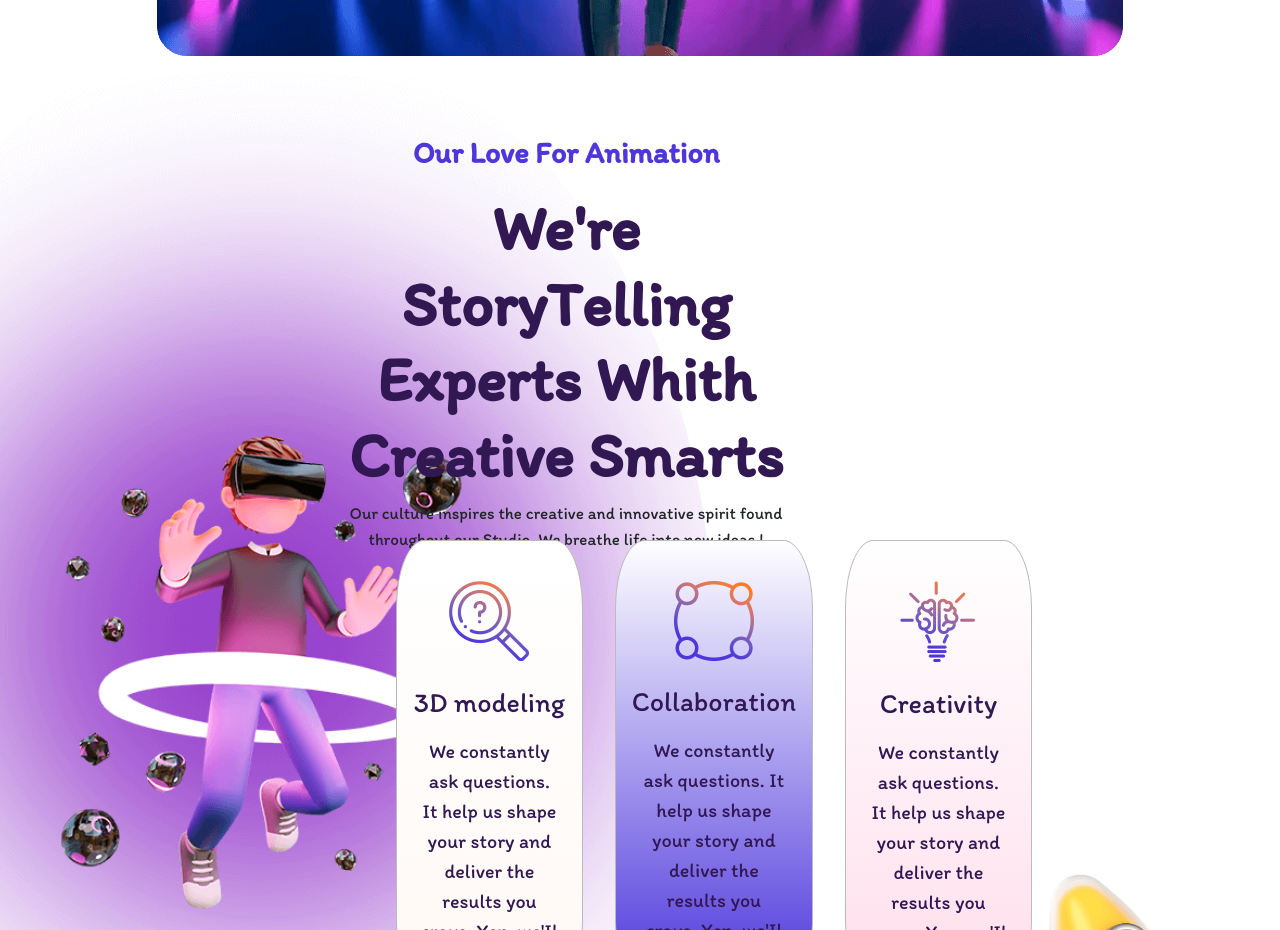
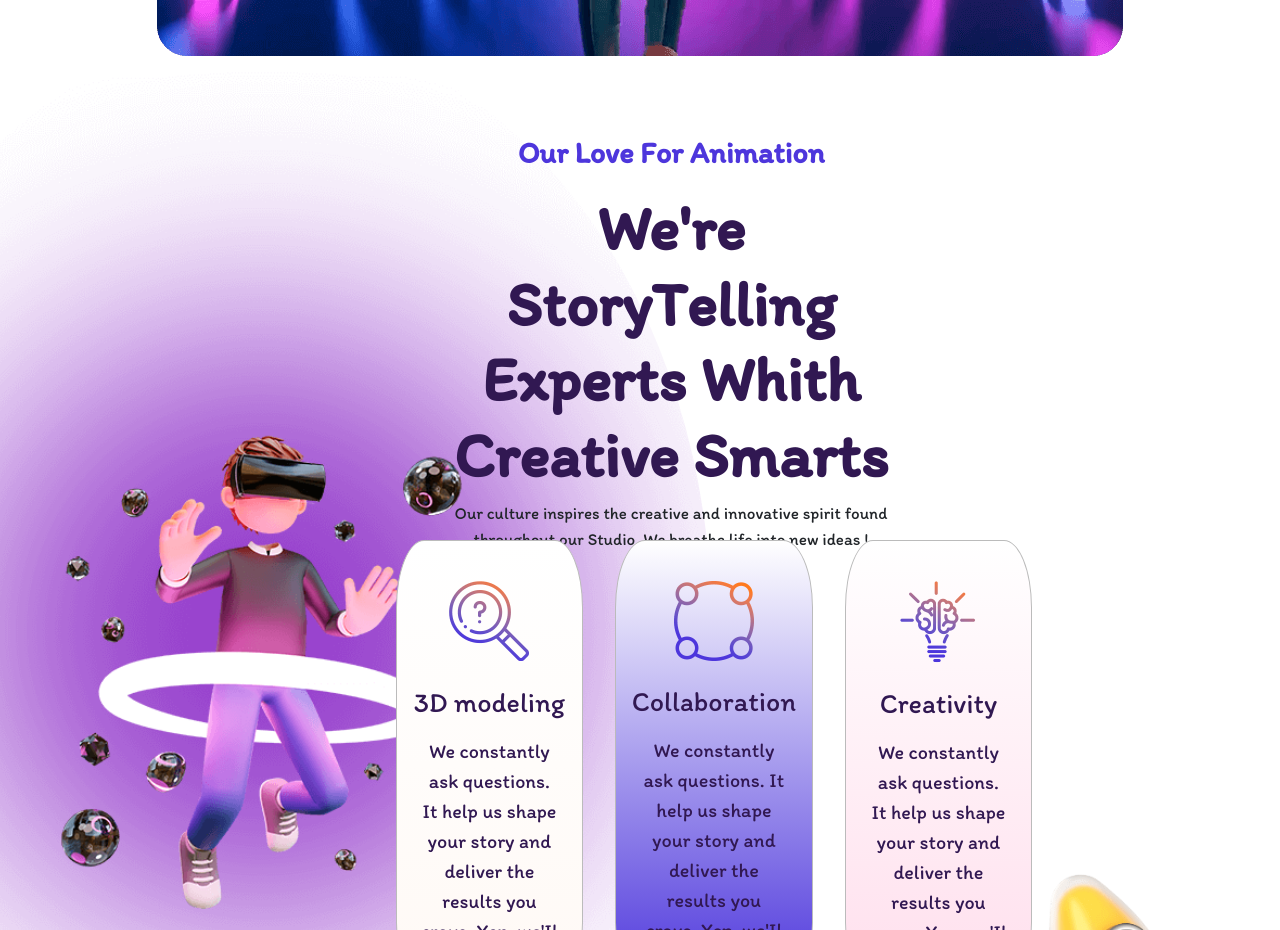
Before and after one commit to PinoMacri/proj-html-vuejs, a Vue app: page / in a window 1280 px wide. Shown: the part 980-1910 px from the top of the page. Built offline with nearby package versions, Linux system fonts and the light colour scheme.

Commit message:
Fix margin

```diff
--- a/src/components/Principal-Sections/AppMain.vue
+++ b/src/components/Principal-Sections/AppMain.vue
@@ -35,7 +35,7 @@ export default {
                             <p class="pre-title">
                                 Our Love For Animation
                             </p>
-                            <h2 class="title">
+                            <h2 class="title ">
                                 We're StoryTelling
                                 Experts Whith Creative Smarts
                             </h2>
@@ -155,6 +155,10 @@ h2 {
 //* Principal-Text */
 .principalText {
     height: 30%;
+
+    div.w-50 {
+        margin-left: 105px;
+    }
 }
 
 .pre-title {
```
